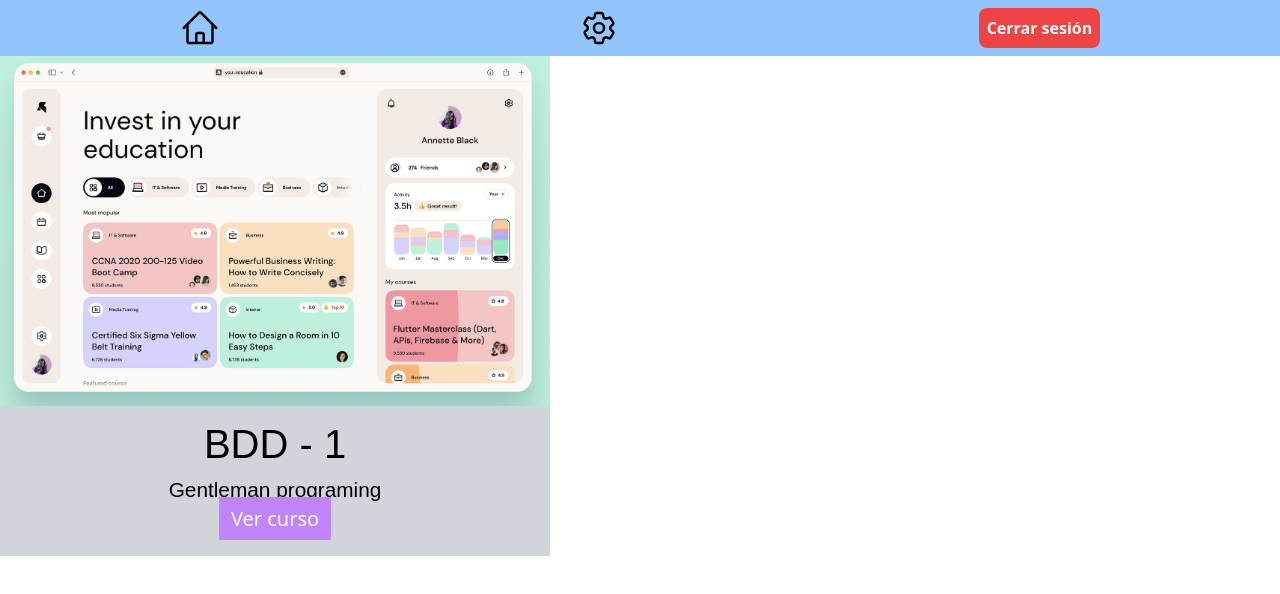
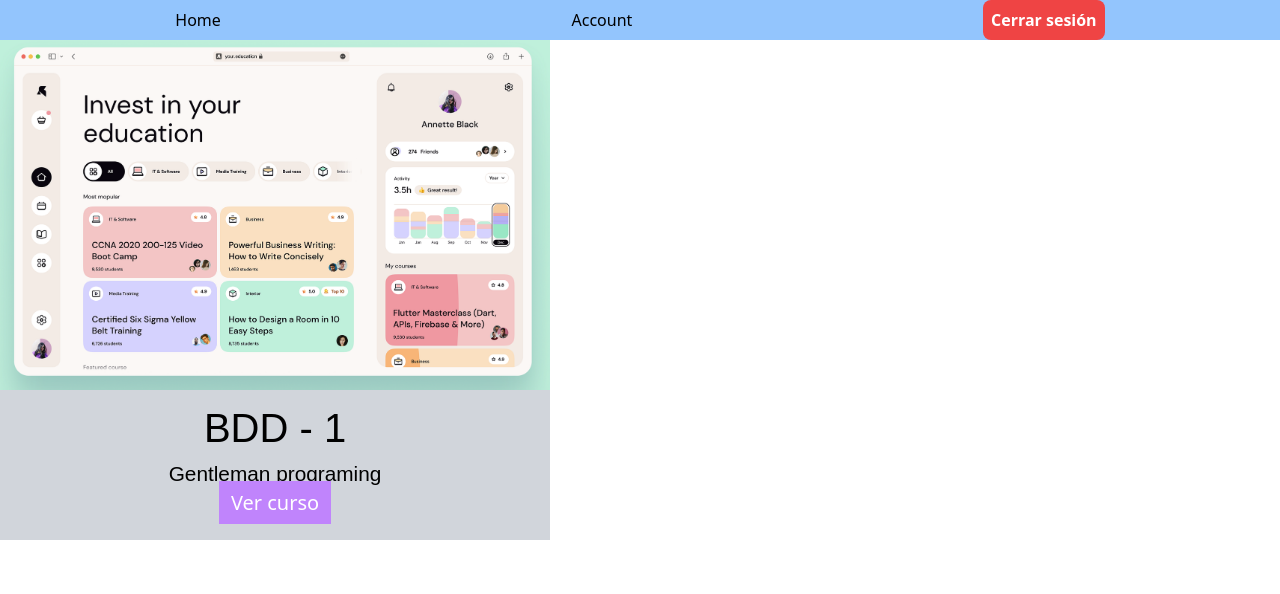
Before and after one commit to ShibiProyects/frontendUTLP, a React (Vite) app: page /student/home in a window 1280 px wide. Shown: the top 594 px of the page. Built offline with nearby package versions, Linux system fonts and the light colour scheme.

Commit message:
refactoring navbar

```diff
--- a/assets/Icons.tsx
+++ b/assets/Icons.tsx
@@ -1,3 +1,5 @@
+import React from "react";
+
 export function SVGhome() {
   return (
     <svg
--- /dev/null
+++ b/src/components/NavBar.tsx
@@ -0,0 +1,38 @@
+import { Link } from "react-router-dom";
+import {
+  CommonRoutes,
+  StudentRoutes,
+  TeacherRoutes,
+} from "../../routes/routes";
+import { useUserContext } from "../../context/UserProvider";
+import { ReactNode } from "react";
+import { Roles } from "../../models/user.model";
+
+function NavBar({ children, role }: { children?: ReactNode; role: Roles }) {
+  const { logout } = useUserContext();
+
+  const routeMain = () => {
+    if (role == Roles.TEACHER_ROLE) return TeacherRoutes.TEACHER;
+    if (role == Roles.STUDENT_ROLE) return StudentRoutes.STUDENT;
+  };
+
+  return (
+    <nav className=" h-[40px] bg-blue-300 flex justify-around items-center ">
+      <Link to={`/${routeMain()}/${CommonRoutes.HOME}`} replace>
+        Home
+      </Link>
+      <Link to={`/${routeMain()}/${CommonRoutes.ACCOUNT}`} replace>
+        Account
+      </Link>
+      {children}
+
+      <button
+        className=" bg-red-500 text-white p-2 rounded-lg font-bold"
+        onClick={logout}
+      >
+        Cerrar sesión
+      </button>
+    </nav>
+  );
+}
+export default NavBar;
--- a/src/pages/student/Student.tsx
+++ b/src/pages/student/Student.tsx
@@ -1,32 +1,15 @@
 import { Navigate, Route, Routes } from "react-router";
-import { Link } from "react-router-dom";
-import { CommonRoutes, StudentRoutes } from "../../../routes/routes";
-import { SVGhome, SVGsettings } from "../../../assets/Icons";
+import { CommonRoutes } from "../../../routes/routes";
 import HomePage from "../common/home-page/HomePage";
 import AccountPage from "../common/account-page/AccountPage";
-import { useUserContext } from "../../../context/UserProvider";
 import CourseModules from "../common/course-modules/CourseModules";
+import NavBar from "../../components/NavBar";
+import { Roles } from "../../../models/user.model";
 
 function Student() {
-  const { logout } = useUserContext();
   return (
     <>
-      <nav className=" min-h-10 py-2 w-full bg-blue-300 flex justify-around items-center sticky top-0 left-0 ">
-        <Link to={`/${StudentRoutes.STUDENT}/${CommonRoutes.HOME}`}>
-          <span className="h-10 w-10">
-            <SVGhome />
-          </span>
-        </Link>
-        <Link to={`/${StudentRoutes.STUDENT}/${CommonRoutes.ACCOUNT}`}>
-          <SVGsettings />
-        </Link>
-        <button
-          className=" bg-red-500 text-white p-2 rounded-lg font-bold"
-          onClick={logout}
-        >
-          Cerrar sesión
-        </button>
-      </nav>
+      <NavBar role={Roles.STUDENT_ROLE}></NavBar>
 
       <Routes>
         <Route path="/" element={<Navigate to={CommonRoutes.HOME} />} />
--- a/src/pages/teacher/Teacher.tsx
+++ b/src/pages/teacher/Teacher.tsx
@@ -5,33 +5,20 @@ import DashboardPage from "./dashboard/DashboardPage";
 import AccountPage from "../common/account-page/AccountPage";
 import CourseModules from "../common/course-modules/CourseModules";
 import HomePage from "../common/home-page/HomePage";
-import { useUserContext } from "../../../context/UserProvider";
+import NavBar from "../../components/NavBar";
+import { Roles } from "../../../models/user.model";
 
 function Teacher() {
-  const { logout } = useUserContext();
-
   return (
     <>
-      <nav className=" h-[40px] bg-blue-300 flex justify-around items-center ">
-        <Link to={`/${TeacherRoutes.TEACHER}/${CommonRoutes.HOME}`} replace>
-          Home
-        </Link>
+      <NavBar role={Roles.TEACHER_ROLE}>
         <Link
           to={`/${TeacherRoutes.TEACHER}/${TeacherRoutes.DASHBOARD}`}
           replace
         >
           Dashboard
         </Link>
-        <Link to={`/${TeacherRoutes.TEACHER}/${CommonRoutes.ACCOUNT}`} replace>
-          Account
-        </Link>
-        <button
-          className=" bg-red-500 text-white p-2 rounded-lg font-bold"
-          onClick={logout}
-        >
-          Cerrar sesión
-        </button>
-      </nav>
+      </NavBar>
 
       <Routes>
         <Route path="/" element={<Navigate to={CommonRoutes.HOME} />} />
```
